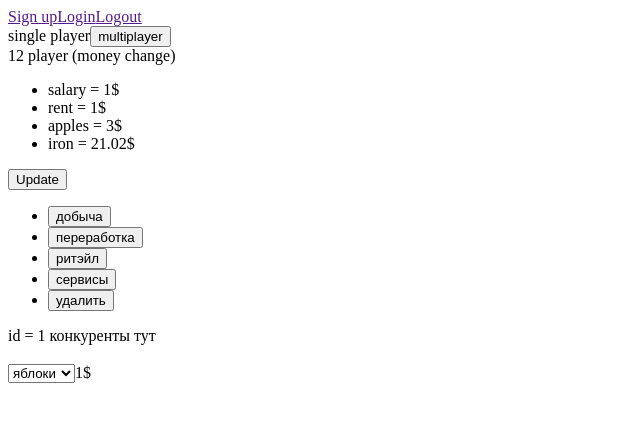
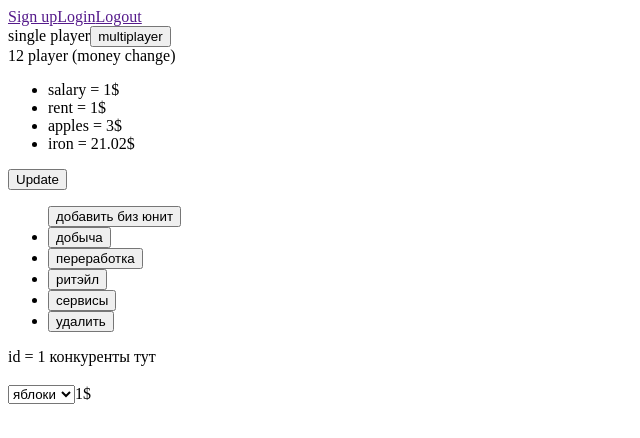
Before and after one commit to Nicelx/business-game, an Angular app: page /game/1 in a window 1280 px wide. Shown: the top 438 px of the page, without its empty margins (0-640 px from the left). Built offline with nearby package versions, Linux system fonts and the light colour scheme.

Commit message:
add buziness unit

```diff
--- a/src/app/game/game.component.html
+++ b/src/app/game/game.component.html
@@ -8,7 +8,9 @@
 
 	<div class = "categories">
 		<ul class = "categories__list">
-			<li class = "categories__item"><button class = "categories__button" (click)="onGatherOpen()">добыча</button></li>
+			<button (click)="onGatherAdd()">добавить биз юнит</button>
+			<li class = "categories__item"><button class = "categories__button" (click)="onGatherOpen()">добыча
+			</button></li>
 			<li class = "categories__item"><button class = "categories__button">переработка</button></li>
 			<li class = "categories__item"><button class = "categories__button">ритэйл</button></li>
 			<li class = "categories__item"><button class = "categories__button">сервисы</button></li>
--- a/src/app/game/game.component.ts
+++ b/src/app/game/game.component.ts
@@ -31,6 +31,9 @@ export class GameComponent implements OnInit {
     this.modalType = 'Добыча'
   }
 
+  onGatherAdd() {
+    this.playerService.addBusinessUnit({unitId: 0, sellingType: 'retail', type: 'apples'}, 0)
+  }
 
 
 }
--- a/src/app/game/services/player-data.service.ts
+++ b/src/app/game/services/player-data.service.ts
@@ -19,13 +19,6 @@ export class PlayerDataService {
 		}] },
 	];
 	moneyChanges : number = 0;
-
-
-	addBusinessUnit(unit: BusinessUnit, playerId: number) {
-		const player = this.getPlayer(playerId);
-		if (!player) return;
-		player.businessUnits.push(unit);
-	}
 
 	getPlayer(playerId: number) {
 		const player = this.playersData.find((item) => item.playerId === playerId);
@@ -51,4 +44,8 @@ export class PlayerDataService {
 		})
 
 	}
+
+	public addBusinessUnit(unit: BusinessUnit, playerId: number) {
+		this.playersData[playerId].businessUnits.push(unit);
+	}
 }
```
